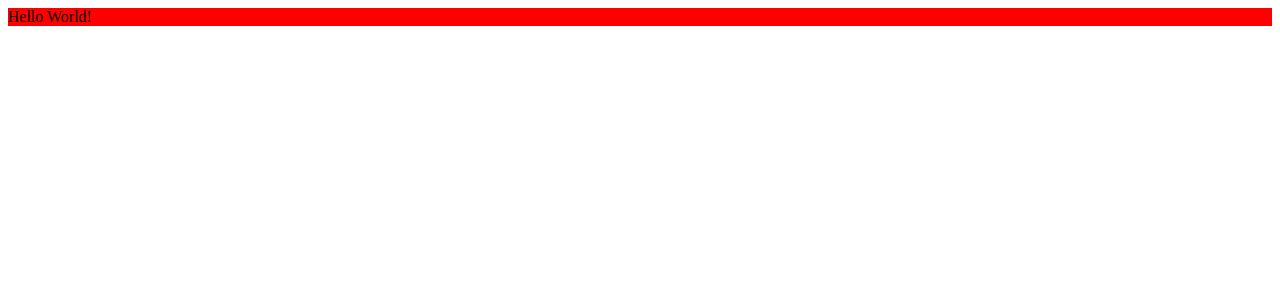
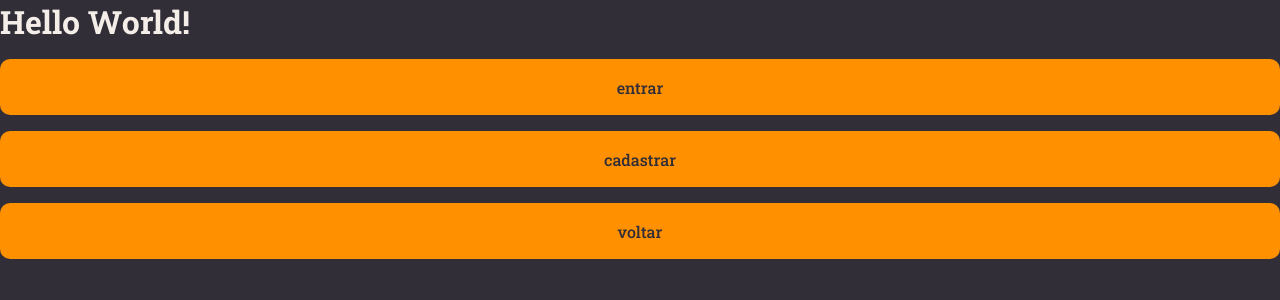
Before and after one commit to RafaelOkamoto182/Rocketnotes, a React (Vite) app: page / in a window 1280 px wide. Shown: the top 300 px of the page. Built offline with nearby package versions, Linux system fonts and the light colour scheme.

Commit message:
criacao de algumas paginas, componentes , estilizacao global e tema

```diff
--- a/index.html
+++ b/index.html
@@ -4,6 +4,11 @@
 <head>
   <meta charset="UTF-8" />
   <meta name="viewport" content="width=device-width, initial-scale=1.0" />
+  <link rel="preconnect" href="https://fonts.googleapis.com">
+  <link rel="preconnect" href="https://fonts.gstatic.com" crossorigin>
+  <link
+    href="https://fonts.googleapis.com/css2?family=Poppins:wght@400;600&family=Roboto+Slab:wght@400;500;700&display=swap"
+    rel="stylesheet">
   <title>RocketNotes</title>
 </head>
 
--- a/src/assets/pages/Details/index.jsx
+++ /dev/null
@@ -1,6 +0,0 @@
-import { Container } from "./styles.js"
-export function Details() {
-  return (
-    <Container>Hello World!</Container>
-  )
-}
--- /dev/null
+++ b/src/components/Button/index.jsx
@@ -0,0 +1,11 @@
+import { Container } from './styles'
+
+export function Button({ title }) {
+
+    return (
+        <Container type="button">
+            {title}
+        </Container>
+    )
+
+}
--- /dev/null
+++ b/src/components/Button/styles.js
@@ -0,0 +1,18 @@
+import styled from 'styled-components'
+
+export const Container = styled.button`
+width: 100%;
+background-color: ${({ theme }) => theme.COLORS.ORANGE};
+color: ${({ theme }) => theme.COLORS.BACKGROUND_800};
+
+height: 56px;
+border: 0;
+padding: 0 16px;
+margin-top: 16px;
+border-radius: 10px;
+font-weight: 500;
+
+&:disabled{
+    opacity: 0.5;
+}
+`
--- a/src/main.jsx
+++ b/src/main.jsx
@@ -1,9 +1,17 @@
 import React from 'react'
 import ReactDOM from 'react-dom/client'
-import { Details } from './assets/pages/Details'
+
+import { ThemeProvider } from 'styled-components'
+import theme from './styles/theme'
+import GlobalStyles from './styles/global'
+
+import { Details } from './pages/Details'
 
 ReactDOM.createRoot(document.getElementById('root')).render(
   <React.StrictMode>
-    <Details />
+    <ThemeProvider theme={theme}>
+      <GlobalStyles />
+      <Details />
+    </ThemeProvider>
   </React.StrictMode>,
 )
--- /dev/null
+++ b/src/pages/Details/index.jsx
@@ -0,0 +1,13 @@
+import { Container } from "./styles.js"
+import { Button } from '../../components/Button'
+export function Details() {
+  return (
+    <Container>
+      <h1>Hello World!</h1>
+      <Button title="entrar" />
+      <Button title="cadastrar" />
+      <Button title="voltar" />
+
+    </Container>
+  )
+}
--- a/src/assets/pages/Details/styles.js
+++ b/src/pages/Details/styles.js
@@ -1,5 +1,5 @@
 import styled from 'styled-components'
 
 export const Container = styled.div`
-    background: red
+
 `
--- /dev/null
+++ b/src/styles/global.js
@@ -0,0 +1,35 @@
+import { createGlobalStyle } from 'styled-components'
+
+export default createGlobalStyle`
+    *{
+        margin: 0;
+        padding: 0;
+        box-sizing: border-box;
+    }
+
+    body{
+        background-color: ${({ theme }) => theme.COLORS.BACKGROUND_800};
+        color: ${(props) => props.theme.COLORS.WHITE};   /* Duas formas de se fazer a mesma coisa */
+        -webkit-font-smoothing: antialiased;
+    }
+
+    body, input, textarea, button {
+        font-family: 'Roboto Slab', serif;
+        font-size: 16px;
+        outline: none;
+    }
+
+    a {
+        text-decoration: none;
+    }
+
+    button, a {
+        cursor: pointer;
+        transition: filter 0.2s;
+    }
+
+    button:hover, a:hover {
+        filter: brightness(0.9);
+    }
+
+`
--- /dev/null
+++ b/src/styles/theme.js
@@ -0,0 +1,15 @@
+export default {
+    COLORS: {
+        BACKGROUND_900: "#232129",
+        BACKGROUND_800: "#312E38",
+        BACKGROUND_700: "#3E3B47",
+
+        WHITE: "#F4EDE8",
+        ORANGE: "#FF9000",
+
+        GRAY_100: "#999591",
+        GRAY_300: "#666360",
+
+        RED: "#FF002E"
+    }
+}
```
